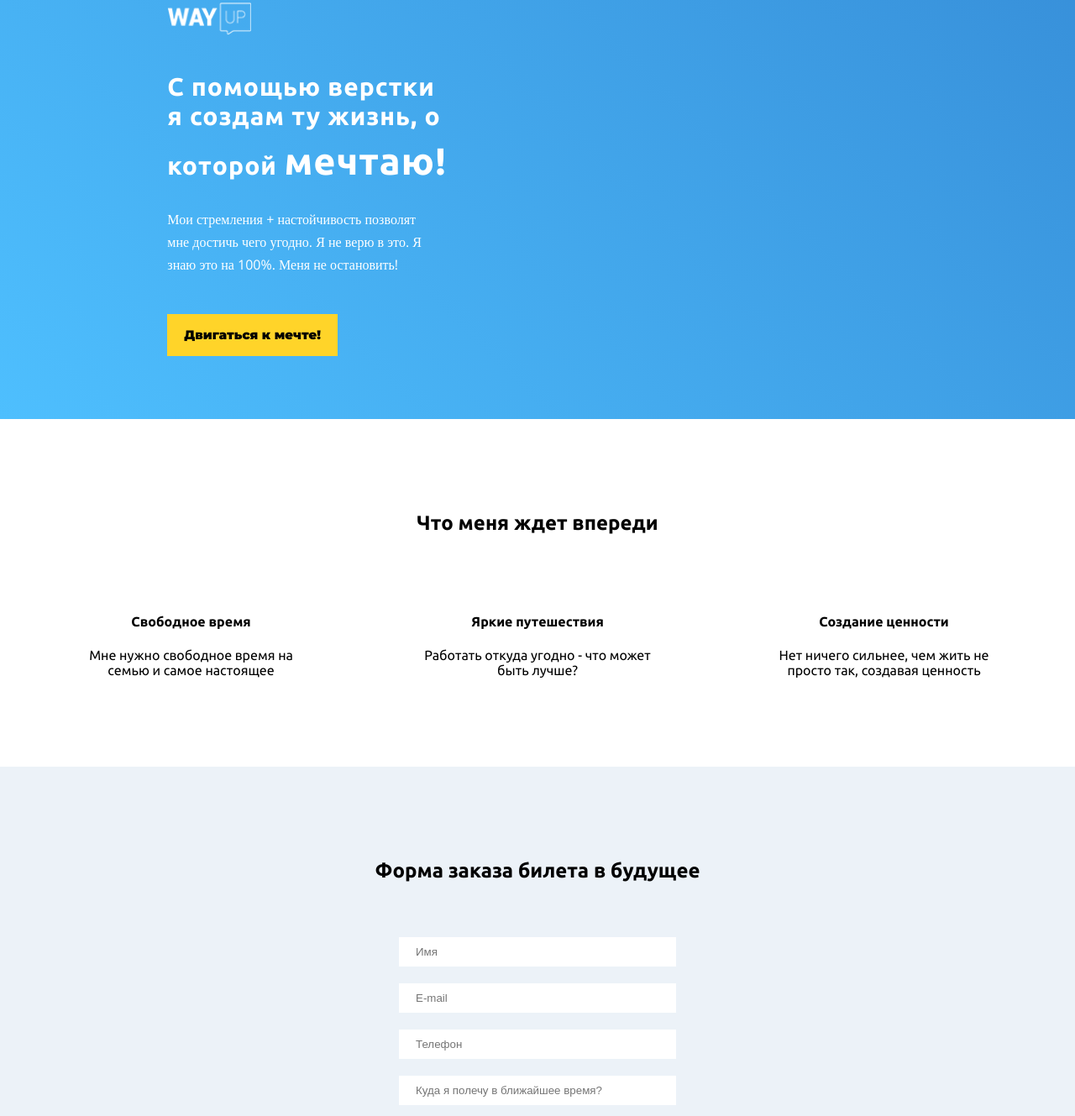
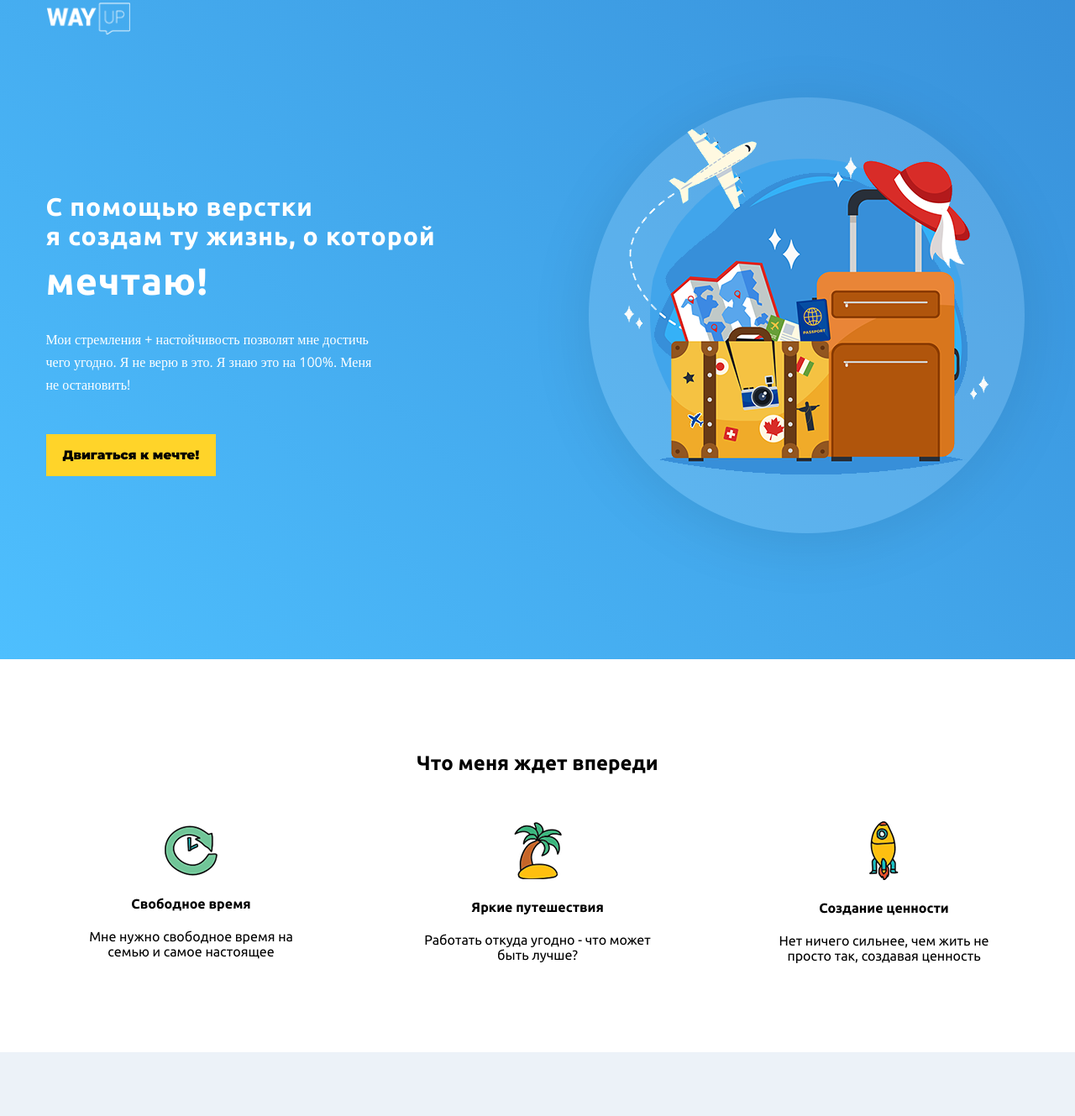
Before and after one commit to requex22/first-site-, a plain HTML site: page index.html in a window 1280 px wide. Shown: the part 72-1401 px from the top of the page at 84% size. Drawn offline with nearby package versions, Linux system fonts and the light colour scheme; the site is published under a folder, as on GitHub Pages, so addresses that start at the root find nothing.

Commit message:
Update index.html

```diff
--- a/index.html
+++ b/index.html
@@ -34,7 +34,7 @@
                 </div>
                 <div class="header-column">
                     <div class="img-container">
-                        <img src="/img/129983-ORUAFL-508.png" alt="">
+                        <img src="img/129983-ORUAFL-508.png" alt="">
                     </div>
 
                 </div>
@@ -54,7 +54,7 @@
                 <div class="card-container">
                     <div class="card-item">
                         <div class="card-img">
-                            <img src="/img/icons8-time-machine-96.png" alt="">
+                            <img src="img/icons8-time-machine-96.png" alt="">
                         </div>
                         <div class="card-name">
                             <h4>Свободное время</h4>
@@ -65,7 +65,7 @@
                     </div>
                     <div class="card-item">
                         <div class="card-img">
-                            <img src="/img/icons8-beach-96.png" alt="">
+                            <img src="img/icons8-beach-96.png" alt="">
                         </div>
                         <div class="card-name">
                             <h4>Яркие путешествия</h4>
@@ -76,7 +76,7 @@
                     </div>
                     <div class="card-item">
                         <div class="card-img">
-                            <img src="/img/icons8-launch-96.png" alt="">
+                            <img src="img/icons8-launch-96.png" alt="">
                         </div>
                         <div class="card-name">
                             <h4>Создание ценности</h4>
```
